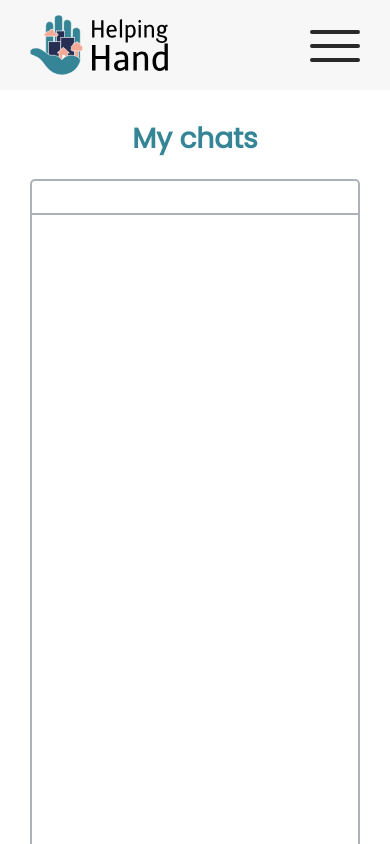
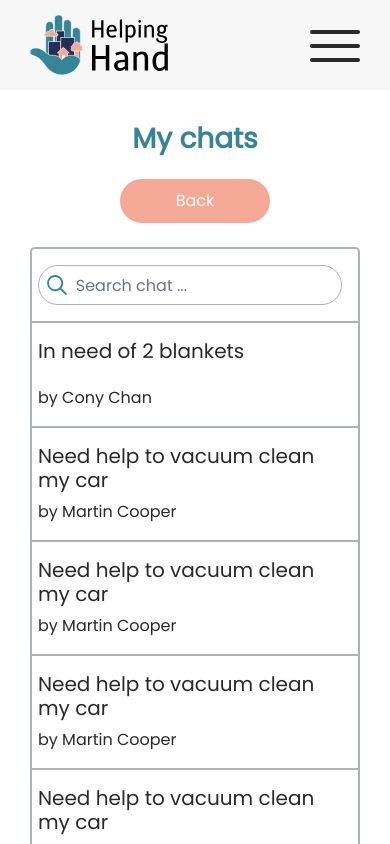
Before and after one commit to MathieuParadis/helping-hand, a React (Create React App) app: page /my-chats in a window 390 px wide. Shown: the top 844 px of the page. Built offline with nearby package versions, Linux system fonts and the light colour scheme; what pigeon-maps would draw is missing.

Commit message:
edited chat page to have responsive chat

```diff
--- a/src/pages/Chat.jsx
+++ b/src/pages/Chat.jsx
@@ -47,11 +47,44 @@ const Chat = () => {
     alert(currentChat.request.title + " marked as fulfilled");
   }
 
+  const responsiveChat = () => {
+    const selectedChatSection = document.querySelector(".selected-chat-section");
+    const searchChatSection = document.querySelector(".search-chat-section");
+    const chatMessageSection = document.querySelector(".chat-message-section");
+    const chatIndexSection = document.querySelector(".chat-index-section");
+
+    if (currentChat === "") {
+      selectedChatSection.classList.remove("d-block");
+      selectedChatSection.classList.add("d-none", "d-md-block");
+
+      searchChatSection.classList.remove("d-none", "d-md-flex");
+      searchChatSection.classList.add("d-flex");
+
+      chatMessageSection.classList.remove("d-block");
+      chatMessageSection.classList.add("d-none", "d-md-block");
+
+      chatIndexSection.classList.remove("d-none", "d-md-block");
+      chatIndexSection.classList.add("d-block");
+    } else {
+      selectedChatSection.classList.remove("d-none", "d-md-block");
+      selectedChatSection.classList.add("d-block");
+
+      searchChatSection.classList.remove("d-flex");
+      searchChatSection.classList.add("d-none", "d-md-flex");
+
+      chatMessageSection.classList.remove("d-none", "d-md-block");
+      chatMessageSection.classList.add("d-block");
+
+      chatIndexSection.classList.remove("d-block");
+      chatIndexSection.classList.add("d-none", "d-md-block");
+    }
+  }
 
 
 
-
-
+  useEffect(() => {
+    responsiveChat();
+  }, [currentChat]);
 
 
   useEffect(() => {
@@ -66,17 +99,21 @@ const Chat = () => {
         <div className="d-flex justify-content-center mx-0 w-100">
           <div className="d-flex flex-column align-items-center my-3 py-3 w-100">
             <h1 className="text-primary text-center fw-bold pb-3 pb-md-4">My chats</h1>
+
+
+            <button className="btn button-ternary button-w150 border-radius-50 d-block d-md-none p-2 mb-4" onClick={() => setCurrentChat("")}>Back</button>
+
             <div className="box box-border-grey d-flex flex-column border-radius-5 w-100 h-100">
 
               <div className="top-section row border-bottom-grey">
-                <div className="col-12 col-md-7 col-lg-8 pe-md-0 ">
-                  <div className="selected-chat-section">
+                <div className="selected-chat-section col-12 col-md-7 col-lg-8 pe-md-0 ">
+                  <div className="selected-chat-section-content">
                     <ChatBanner chat={currentChat} setOpenShowRequestModal={openShowRequestModal} />
                   </div>
                 </div>
 
-                <div className="col-12 col-md-5 col-lg-4 border-left-grey d-none d-md-flex justify-content-center align-items-center ps-0 ">
-                  <div className="search-chat-section w-100">
+                <div className="search-chat-section col-12 col-md-5 col-lg-4 border-left-grey justify-content-center align-items-center ps-0 ">
+                  <div className="search-chat-section-content w-100">
                     <div className="input p-3">
                       <input type="text" className="form-control" id="first-name" aria-describedby="first_name input field" placeholder="Search chat ..." required />
                       <img src={search_icon} alt="search_icon" className="search-icon" />
@@ -86,14 +123,14 @@ const Chat = () => {
               </div>
 
               <div className="bottom-section row flex-grow-1">
-                <div className="col-12 col-md-7 col-lg-8 pe-0 h-100">
-                  <div className="chat-message-section h-100">
+                <div className="chat-message-section col-12 col-md-7 col-lg-8 pe-0 h-100">
+                  <div className="chat-message-section-content h-100">
                     <ChatConversation chat={currentChat} />
                   </div>
                 </div>
 
-                <div className="col-12 col-md-5 col-lg-4 border-left-grey ps-0 h-100">
-                  <div className="chat-index-section h-100">
+                <div className="chat-index-section col-12 col-md-5 col-lg-4 border-left-grey ps-0 h-100">
+                  <div className="chat-index-section-content h-100">
                   {
                     chats && (
                       chats.map((chat) => {
--- a/src/styles/pages/_chat.scss
+++ b/src/styles/pages/_chat.scss
@@ -12,7 +12,7 @@
       // .selected-chat-section {
       // }
 
-      .search-chat-section {
+      .search-chat-section-content {
         .input {
           position: relative;
           display: block;
@@ -46,11 +46,11 @@
     .bottom-section {
       overflow-y: hidden;
 
-      .chat-message-section {
+      .chat-message-section-content {
         overflow-y: hidden;
       }
 
-      .chat-index-section {
+      .chat-index-section-content {
         overflow-y: scroll;
       }
     }
```
